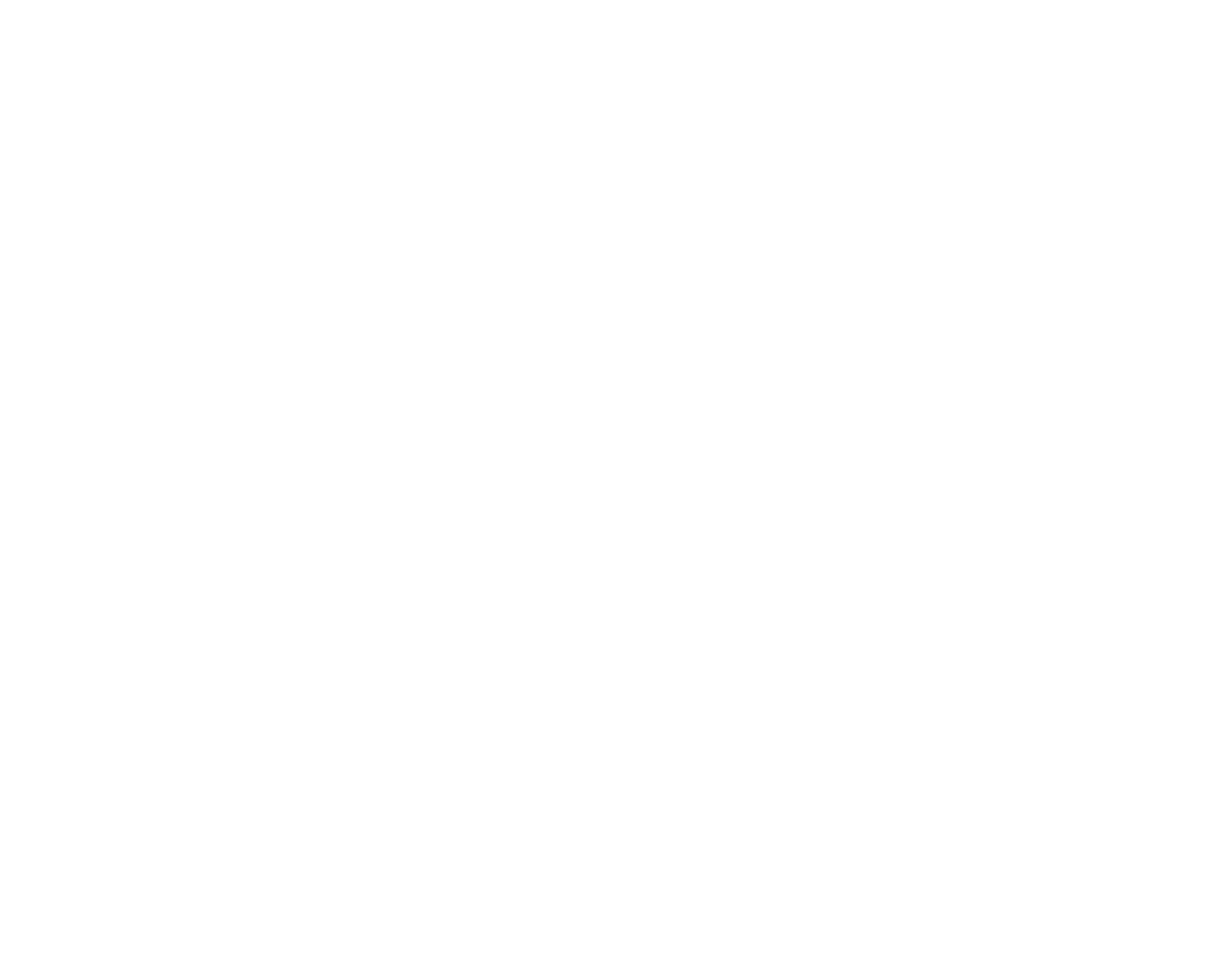
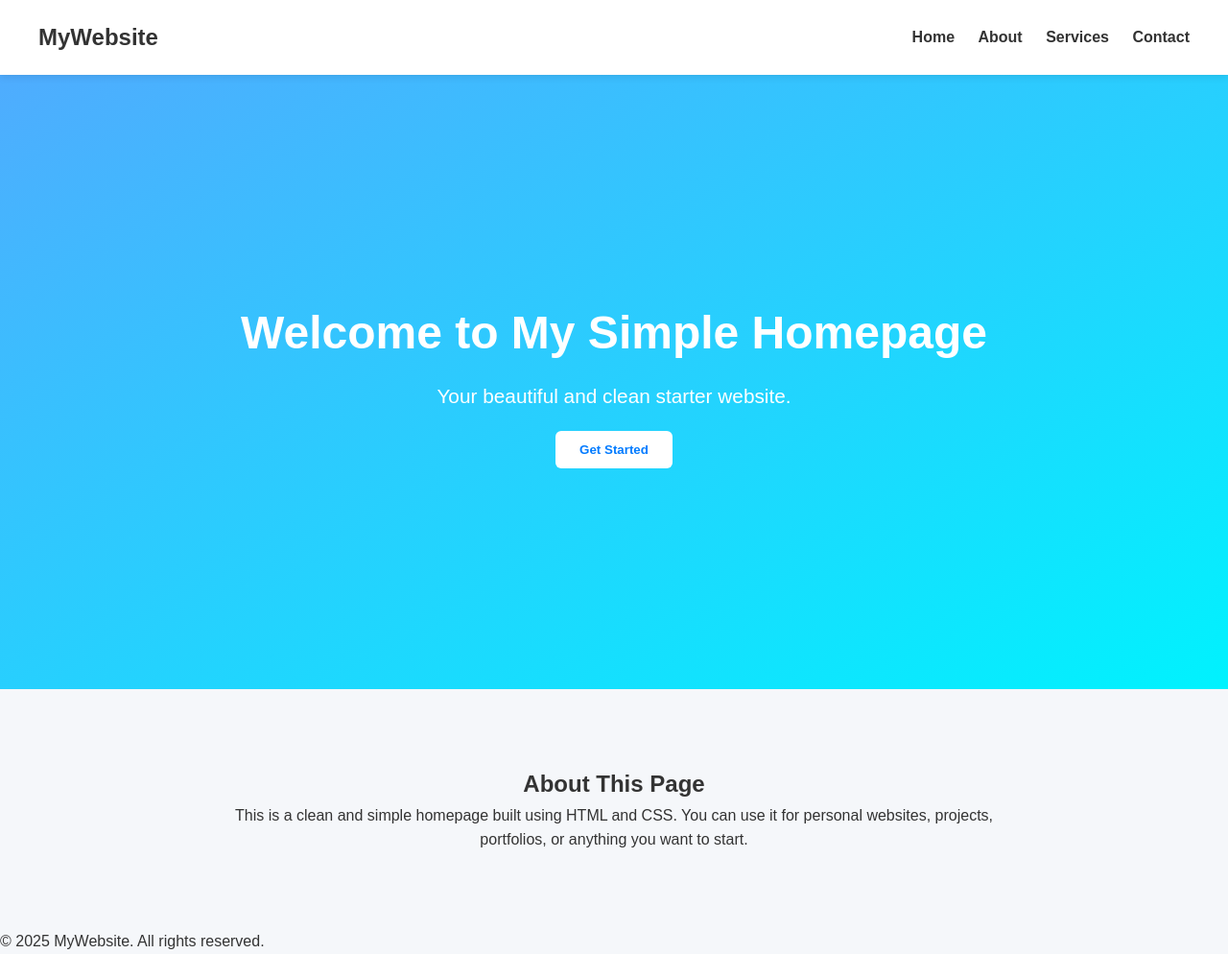
Before and after one commit to samagyasapkota/Nov19, a plain HTML site: page index.html in a window 1280 px wide. Shown: the whole page at 96% size. Before the commit the page ends 800 px from the top, so only its background shows below. Drawn offline with Linux system fonts and the light colour scheme.

Commit message:
Updating index file

```diff
--- a/index.html
+++ b/index.html
@@ -1,11 +1,49 @@
 <!DOCTYPE html>
 <html lang="en">
+
 <head>
     <meta charset="UTF-8">
     <meta name="viewport" content="width=device-width, initial-scale=1.0">
-    <title>Document</title>
+    <title>Simple Homepage</title>
+    <link rel="stylesheet" href="style.css">
 </head>
+
 <body>
 
+    <!-- Header / Navbar -->
+    <header>
+        <div class="navbar">
+            <h2 class="logo">MyWebsite</h2>
+            <nav>
+                <a href="#">Home</a>
+                <a href="#about">About</a>
+                <a href="#">Services</a>
+                <a href="#">Contact</a>
+            </nav>
+        </div>
+    </header>
+
+    <!-- Hero Section -->
+    <section class="hero">
+        <h1>Welcome to My Simple Homepage</h1>
+        <p>Your beautiful and clean starter website.</p>
+        <button>Get Started</button>
+    </section>
+
+    <!-- About Section -->
+    <section class="about" id="about">
+        <h2>About This Page</h2>
+        <p>
+            This is a clean and simple homepage built using HTML and CSS.
+            You can use it for personal websites, projects, portfolios, or anything you want to start.
+        </p>
+    </section>
+
+    <!-- Footer -->
+    <footer>
+        <p>© 2025 MyWebsite. All rights reserved.</p>
+    </footer>
+
 </body>
+
 </html>
```
